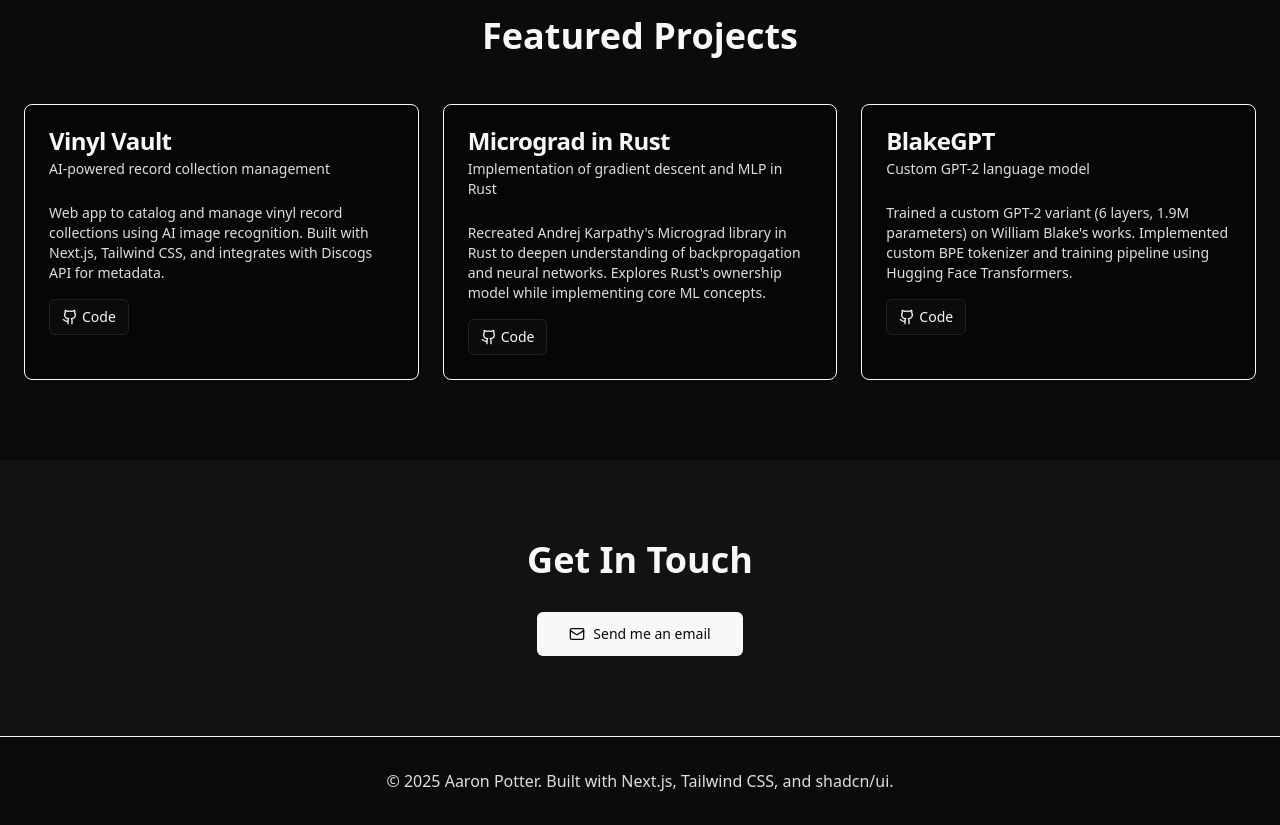
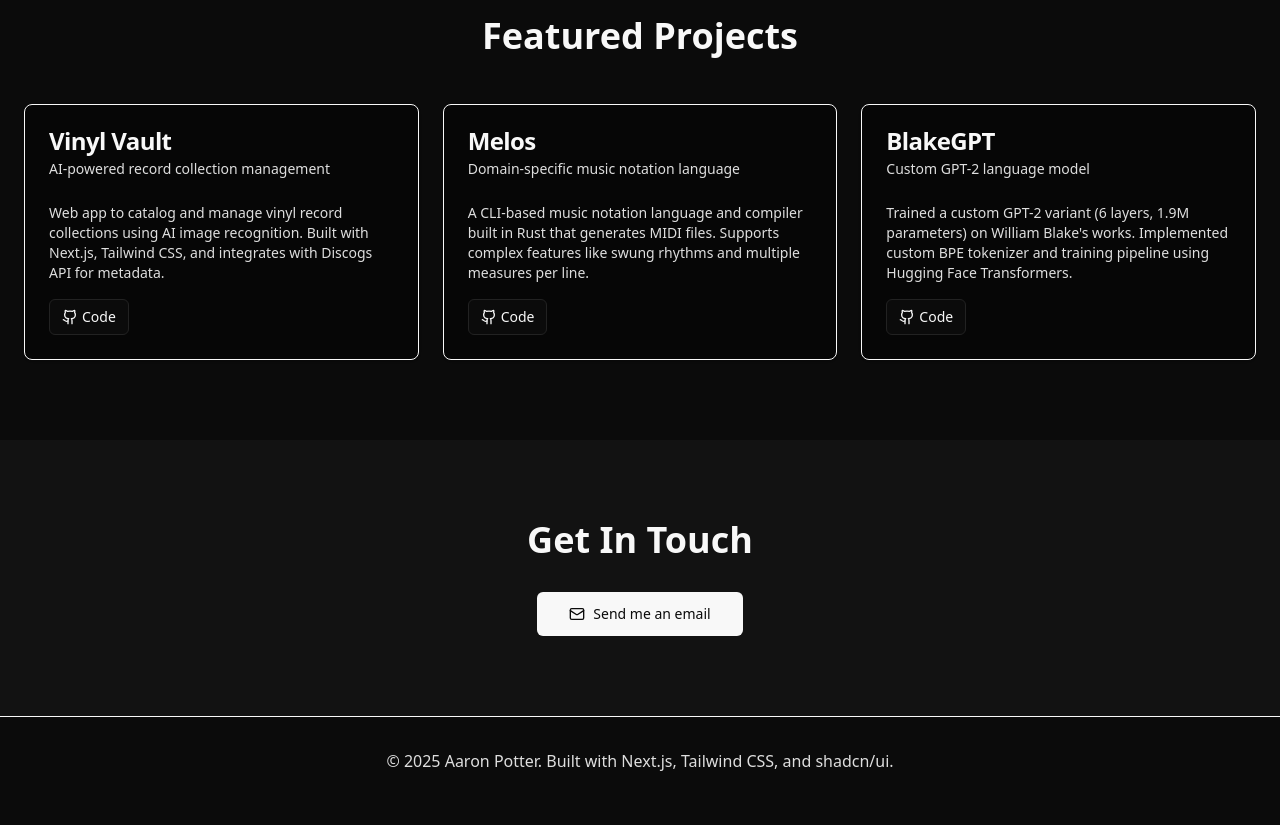
Before and after one commit to Ardrual/aaron_dev, a Next.js app: page / in a window 1280 px wide. Shown: the part 1180-2005 px from the top of the page. Built offline with nearby package versions, Linux system fonts and the light colour scheme.

Commit message:
modified projects

```diff
--- a/src/app/page.tsx
+++ b/src/app/page.tsx
@@ -80,17 +80,17 @@ export default function Home() {
 
             <Card>
               <CardHeader>
-                <CardTitle>Micrograd in Rust</CardTitle>
-                <CardDescription>Implementation of gradient descent and MLP in Rust</CardDescription>
+                <CardTitle>Melos</CardTitle>
+                <CardDescription>Domain-specific music notation language</CardDescription>
               </CardHeader>
               <CardContent>
                 <p className="text-sm text-muted-foreground mb-4">
-                  Recreated Andrej Karpathy&apos;s Micrograd library in Rust to deepen understanding of backpropagation and neural networks.
-                  Explores Rust&apos;s ownership model while implementing core ML concepts.
+                  A CLI-based music notation language and compiler built in Rust that generates MIDI files.
+                  Supports complex features like swung rhythms and multiple measures per line.
                 </p>
                 <div className="flex gap-2">
                   <Button size="sm" variant="outline" asChild>
-                    <a href="https://github.com/Ardrual/micrograd-rust" className="flex items-center gap-1">
+                    <a href="https://github.com/ardrual/melos" className="flex items-center gap-1">
                       <Github className="w-4 h-4" />
                       Code
                     </a>
```
